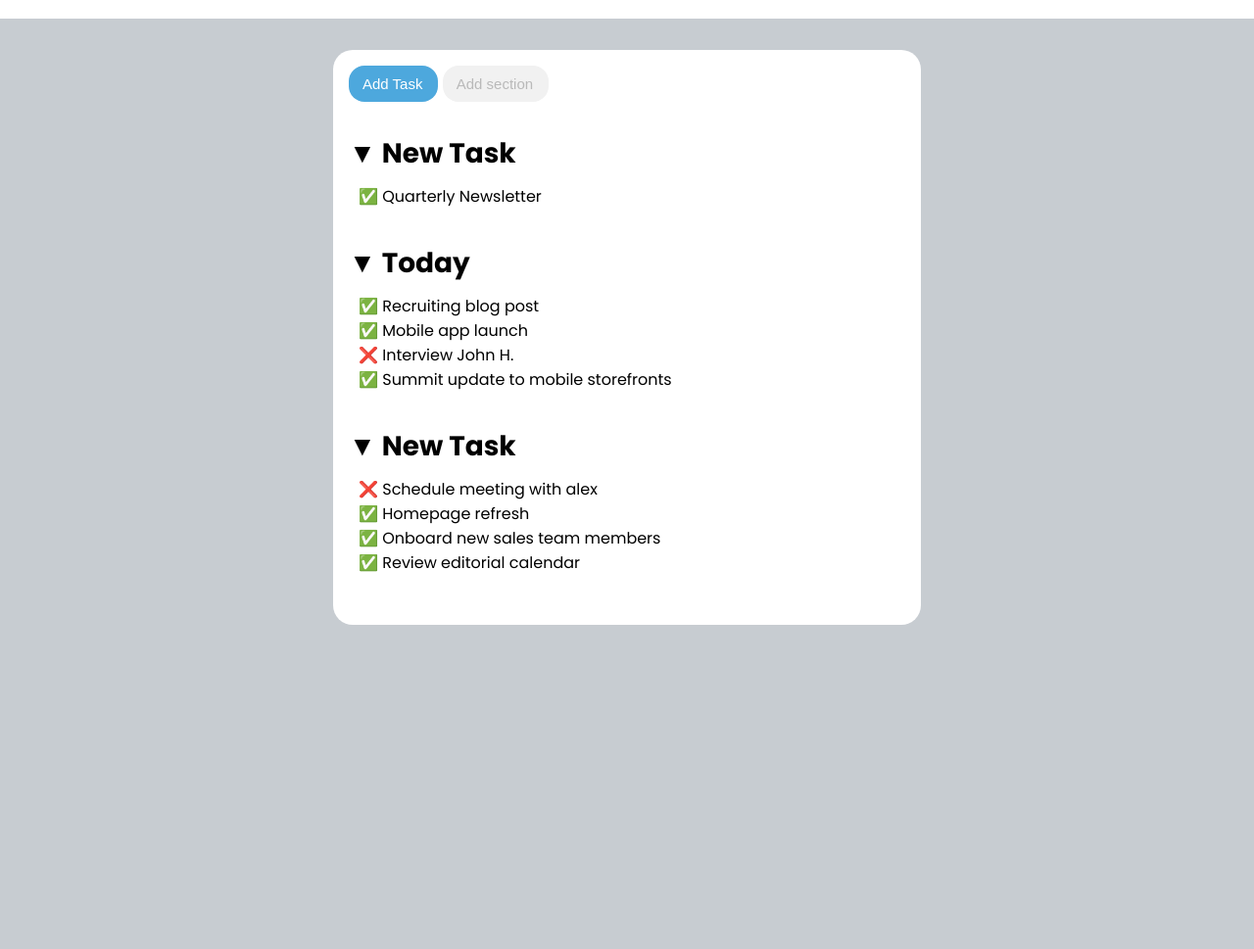
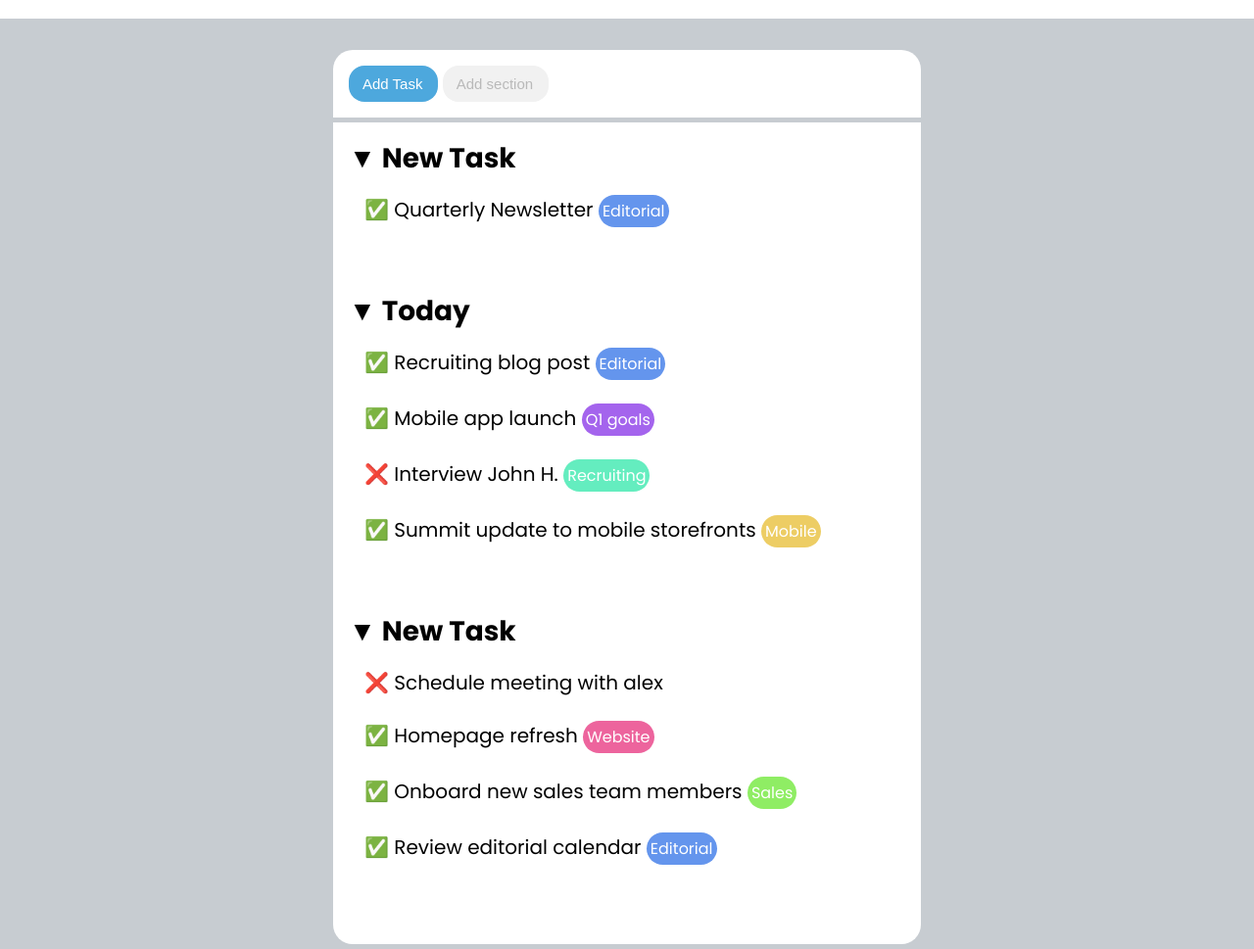
Before and after one commit to LorenzoScalvini/html-css-toboolist, a plain HTML site: page index.html in a window 1280 px wide. Shown: the part 81-1050 px from the top of the page at 98% size. Before the commit the page ends 800 px from the top, so only its background shows below. Drawn offline with Linux system fonts and the light colour scheme.

Commit message:
Implementate le etichette per ogni task

```diff
--- a/css/app.css
+++ b/css/app.css
@@ -15,8 +15,12 @@
 ul,
 ol {
 	list-style: none;
-    font-size: 16px;
-    padding: 10px;
+    font-size: 20px;
+    padding: 16px;
+}
+
+li {
+    margin-bottom: 24px;
 }
 
 h2{
@@ -59,7 +63,7 @@
     max-width: 600px;
     border-radius: 0px 0px 20px 20px;
     padding: 16px;
-    margin: 0 auto;
+    margin: 5px auto;
 }
 
 .blue-button{
@@ -84,3 +88,57 @@
 border-radius: 16px;
 cursor: pointer;
 }
+
+.editorial{
+    color: white;
+    background-color: cornflowerblue;
+    display: inline-block;
+    font-size: 16px;
+    padding: 4px;
+    border-radius: 20px 20px 20px 20px;
+}
+
+.goals{
+    color: white;
+    background-color: rgb(164, 100, 237);
+    display: inline-block;
+    font-size: 16px;
+    padding: 4px;
+    border-radius: 20px 20px 20px 20px;
+}
+
+.recruiting{
+    color: white;
+    background-color: rgb(100, 237, 191);
+    display: inline-block;
+    font-size: 16px;
+    padding: 4px;
+    border-radius: 20px 20px 20px 20px;
+}
+
+.mobile{
+    color: white;
+    background-color: rgb(237, 205, 100);
+    display: inline-block;
+    font-size: 16px;
+    padding: 4px;
+    border-radius: 20px 20px 20px 20px;
+}
+
+.website{
+    color: white;
+    background-color: rgb(237, 100, 157);
+    display: inline-block;
+    font-size: 16px;
+    padding: 4px;
+    border-radius: 20px 20px 20px 20px;
+}
+
+.sales{
+    color: white;
+    background-color: rgb(143, 237, 100);
+    display: inline-block;
+    font-size: 16px;
+    padding: 4px;
+    border-radius: 20px 20px 20px 20px;
+}
--- a/index.html
+++ b/index.html
@@ -25,25 +25,25 @@
         <div class="cardB">
             <h2>&#9660 New Task</h2>
             <ul>
-            <li>&#9989 Quarterly Newsletter</li>
+            <li>&#9989 Quarterly Newsletter <div class="editorial">Editorial</div></li>
             </ul>
             <br>
 
             <h2>&#9660 Today</h2>
             <ul>
-            <li>&#9989 Recruiting blog post</li>
-            <li>&#9989 Mobile app launch</li>
-            <li>&#10060 Interview John H.</li>
-            <li>&#9989 Summit update to mobile storefronts</li>
+            <li>&#9989 Recruiting blog post <div class="editorial">Editorial</div></li>
+            <li>&#9989 Mobile app launch <div class="goals">Q1 goals</div></li>
+            <li>&#10060 Interview John H. <div class="recruiting">Recruiting</div></li>
+            <li>&#9989 Summit update to mobile storefronts <div class="mobile">Mobile</div></li>
             </ul>
             <br>
 
             <h2>&#9660 New Task</h2>
             <ul>
             <li>&#10060 Schedule meeting with alex</li>
-            <li>&#9989 Homepage refresh</li>
-            <li>&#9989 Onboard new sales team members</li>
-            <li>&#9989 Review editorial calendar</li>
+            <li>&#9989 Homepage refresh <div class="website">Website</div></li>
+            <li>&#9989 Onboard new sales team members <div class="sales">Sales</div></li>
+            <li>&#9989 Review editorial calendar <div class="editorial">Editorial</div></li>
             </ul>
             <br>
 
```
